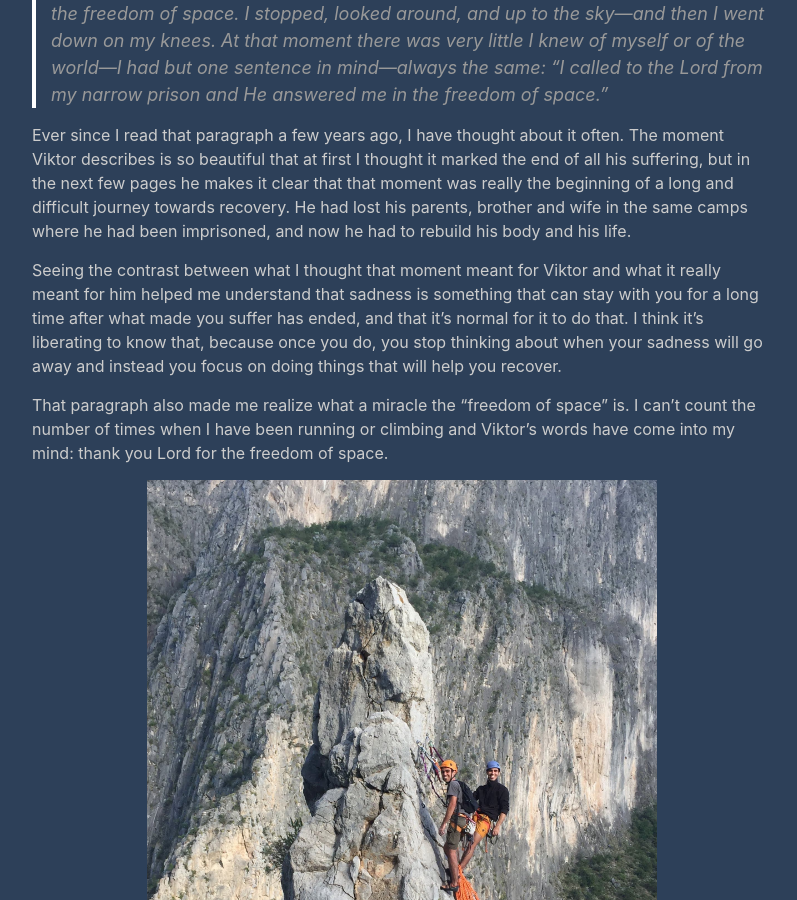
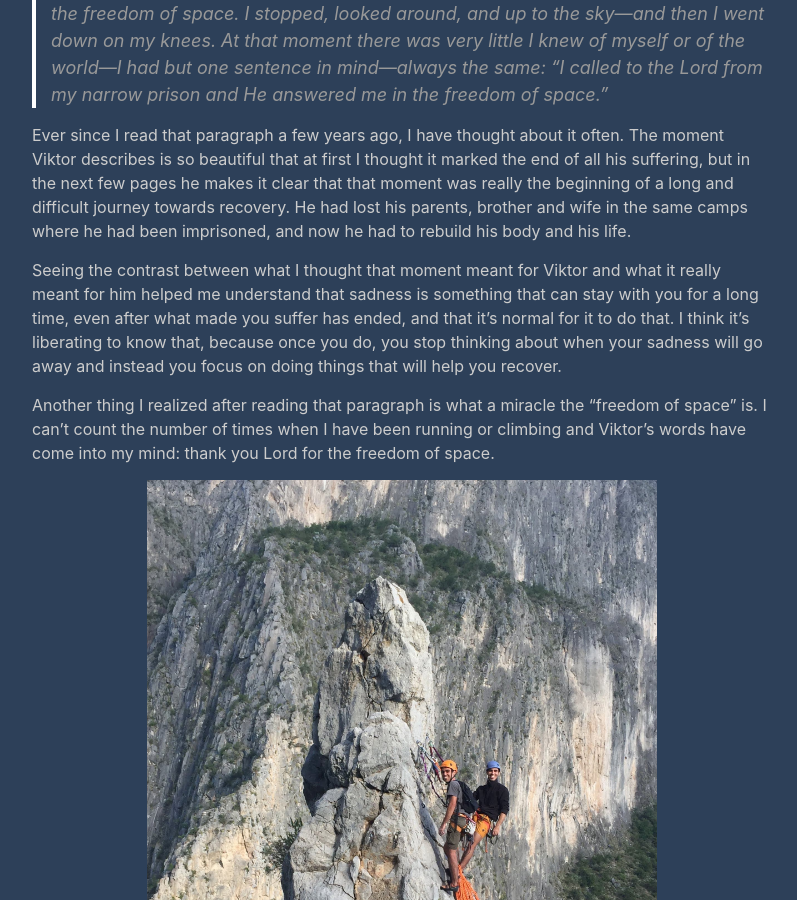
Before and after one commit to diegomacario/diegomacario.github.io, a Jekyll site: the page built from _posts/2021-04-24-my-favourite-paragraph.md, in a window 1280 px wide and 900 px high, scrolled down 415 px. Shown: the whole window, without its empty margins (238-1035 px from the left). Built offline with Jekyll 4.4.1, drawn with Linux system fonts in a browser that asks for light colours.

Commit message:
Additional tiny fixes.

```diff
--- a/_posts/2021-04-24-my-favourite-paragraph.md
+++ b/_posts/2021-04-24-my-favourite-paragraph.md
@@ -17,9 +17,9 @@ prison and He answered me in the freedom of space."
 
 Ever since I read that paragraph a few years ago, I have thought about it often. The moment Viktor describes is so beautiful that at first I thought it marked the end of all his suffering, but in the next few pages he makes it clear that that moment was really the beginning of a long and difficult journey towards recovery. He had lost his parents, brother and wife in the same camps where he had been imprisoned, and now he had to rebuild his body and his life.
 
-Seeing the contrast between what I thought that moment meant for Viktor and what it really meant for him helped me understand that sadness is something that can stay with you for a long time after what made you suffer has ended, and that it's normal for it to do that. I think it's liberating to know that, because once you do, you stop thinking about when your sadness will go away and instead you focus on doing things that will help you recover.
+Seeing the contrast between what I thought that moment meant for Viktor and what it really meant for him helped me understand that sadness is something that can stay with you for a long time, even after what made you suffer has ended, and that it's normal for it to do that. I think it's liberating to know that, because once you do, you stop thinking about when your sadness will go away and instead you focus on doing things that will help you recover.
 
-That paragraph also made me realize what a miracle the "freedom of space" is. I can't count the number of times when I have been running or climbing and Viktor's words have come into my mind: thank you Lord for the freedom of space.
+Another thing I realized after reading that paragraph is what a miracle the "freedom of space" is. I can't count the number of times when I have been running or climbing and Viktor's words have come into my mind: thank you Lord for the freedom of space.
 
 <p align="center">
 <img src="/assets/images/favourite_paragraph/spire.jpeg" alt="Running" width="510"/>
```
